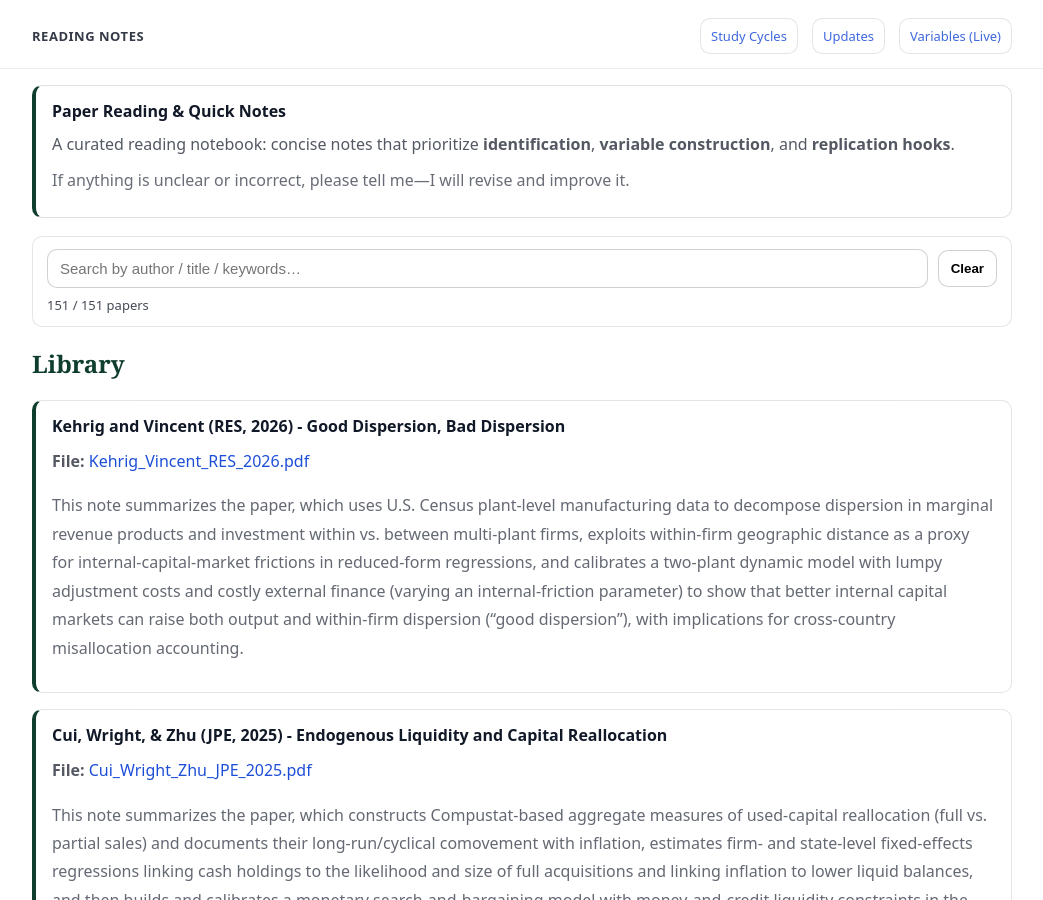
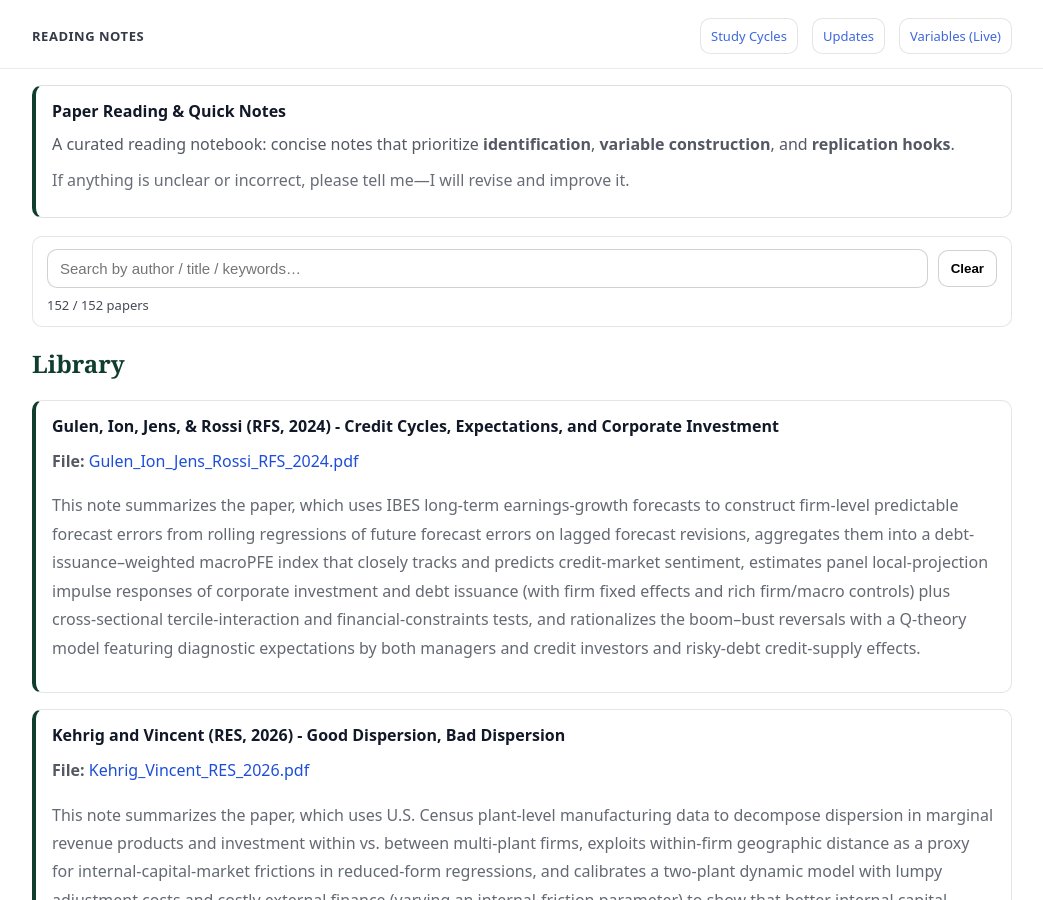
Before and after one commit to yaxinzn/study-archive, a Jekyll site: the page built from reading/index.md, in a window 1280 px wide and 900 px high. Shown: the whole window, without its empty margins (118-1161 px from the left). Built offline with Jekyll 4.4.1, drawn with Linux system fonts in a browser that asks for light colours.

Commit message:
Reading: add/update Gulen_Ion_Jens_Rossi_RFS_2024.pdf

```diff
--- a/_data/reading.yml
+++ b/_data/reading.yml
@@ -1,3 +1,7 @@
+- title: "Gulen, Ion, Jens, & Rossi (RFS, 2024) - Credit Cycles, Expectations, and Corporate Investment"
+  file: "Gulen_Ion_Jens_Rossi_RFS_2024.pdf"
+  desc: "This note summarizes the paper, which uses IBES long-term earnings-growth forecasts to construct firm-level predictable forecast errors from rolling regressions of future forecast errors on lagged forecast revisions, aggregates them into a debt-issuance–weighted macroPFE index that closely tracks and predicts credit-market sentiment, estimates panel local-projection impulse responses of corporate investment and debt issuance (with firm fixed effects and rich firm/macro controls) plus cross-sectional tercile-interaction and financial-constraints tests, and rationalizes the boom–bust reversals with a Q-theory model featuring diagnostic expectations by both managers and credit investors and risky-debt credit-supply effects."
+
 - title: "Kehrig and Vincent (RES, 2026) - Good Dispersion, Bad Dispersion"
   file: "Kehrig_Vincent_RES_2026.pdf"
   desc: "This note summarizes the paper, which uses U.S. Census plant-level manufacturing data to decompose dispersion in marginal revenue products and investment within vs. between multi-plant firms, exploits within-firm geographic distance as a proxy for internal-capital-market frictions in reduced-form regressions, and calibrates a two-plant dynamic model with lumpy adjustment costs and costly external finance (varying an internal-friction parameter) to show that better internal capital markets can raise both output and within-firm dispersion (“good dispersion”), with implications for cross-country misallocation accounting."
```
Also changed, not shown: 1 other file.
